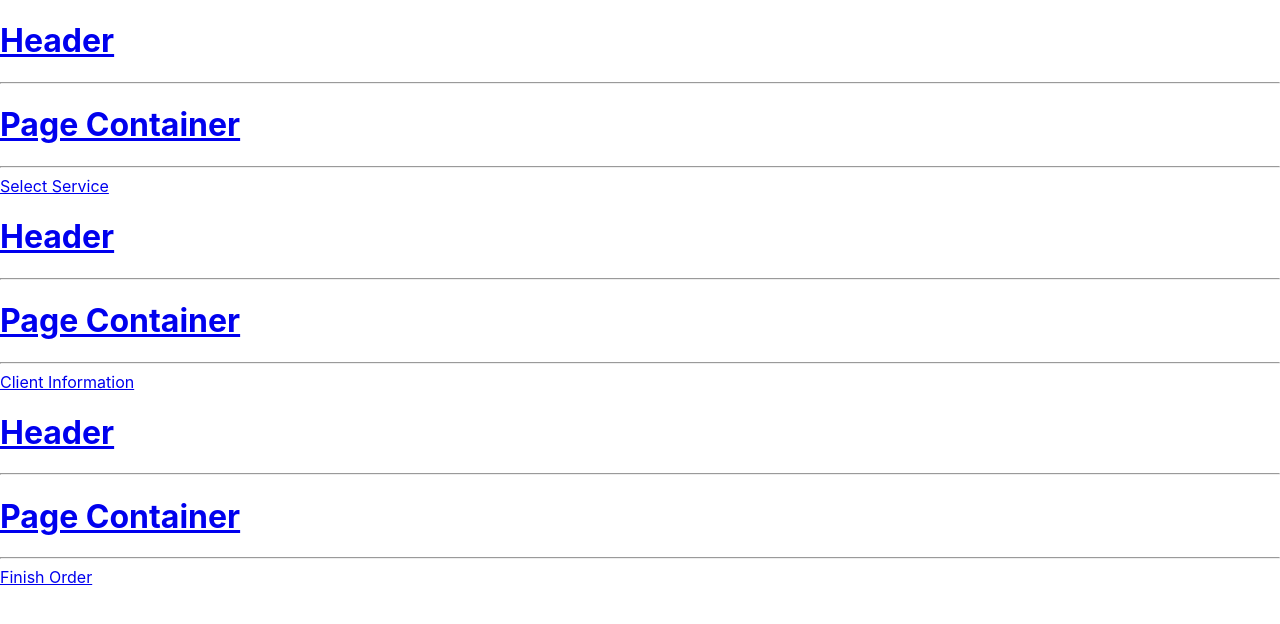
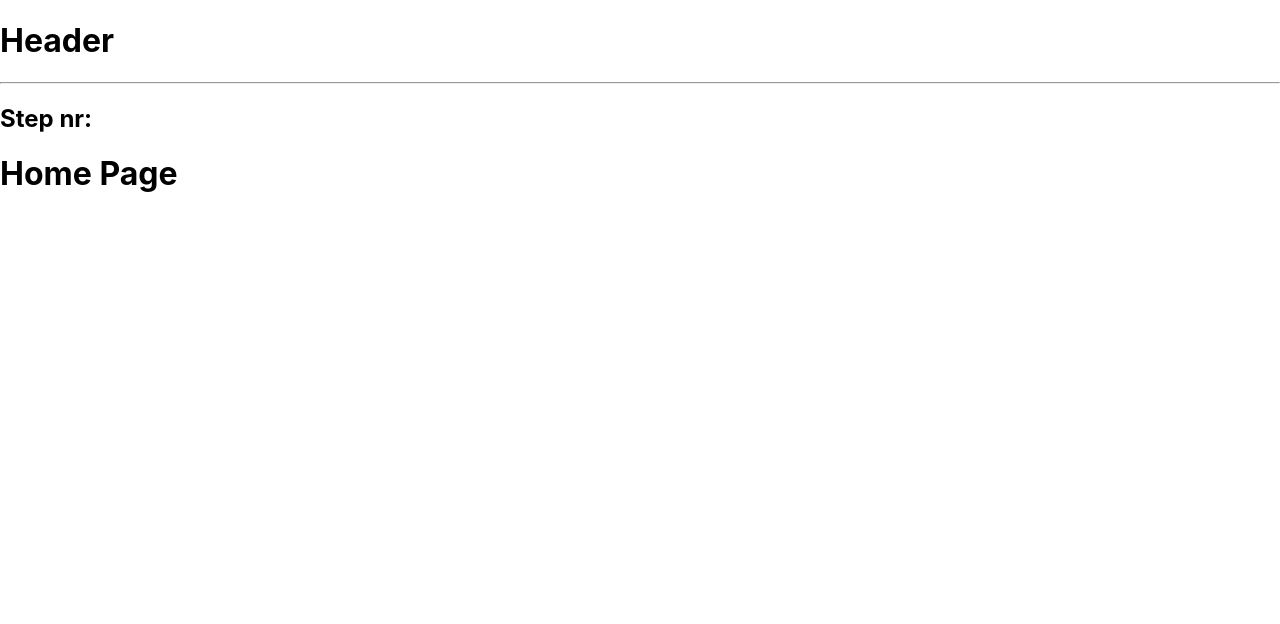
Before and after one commit to MikaelaMacari/BeautySalon, a React (Create React App) app: page /order/step in a window 1280 px wide. Shown: the top 624 px of the page. Built offline with nearby package versions, Linux system fonts and the light colour scheme.

Commit message:
updated app routes

```diff
--- a/src/pages/ClientInformation.tsx
+++ b/src/pages/ClientInformation.tsx
@@ -1,14 +1,6 @@
 import React from "react";
-import Header from "../components/layout/Header";
-import PageContainer from "../components/layout/PageContainer";
 const ClientInformation: React.FC = () => {
-  return (
-    <div className="clientInformation">
-      <Header />
-      <PageContainer />
-      Client Information
-    </div>
-  );
+  return <div className="clientInformation">Client Information</div>;
 };
 
 export default ClientInformation;
--- a/src/pages/FinishOrder.tsx
+++ b/src/pages/FinishOrder.tsx
@@ -1,14 +1,6 @@
 import React from "react";
-import Header from "../components/layout/Header";
-import PageContainer from "../components/layout/PageContainer";
 const FinishOrder: React.FC = () => {
-  return (
-    <div className="finishOrder">
-      <Header />
-      <PageContainer />
-      Finish Order
-    </div>
-  );
+  return <div className="finishOrder">Finish Order</div>;
 };
 
 export default FinishOrder;
--- a/src/pages/Main.tsx
+++ b/src/pages/Main.tsx
@@ -1,12 +1,8 @@
 import React from "react";
-import Header from "../components/layout/Header";
-import PageContainer from "../components/layout/PageContainer";
 const Main: React.FC = () => {
   return (
     <div className="main">
-      <Header />
-      <PageContainer />
-      Home
+      <h1>Home Page</h1>
     </div>
   );
 };
--- a/src/pages/SelectService.tsx
+++ b/src/pages/SelectService.tsx
@@ -1,18 +1,6 @@
 import React from "react";
-import { useParams } from "react-router-dom";
-import Header from "../components/layout/Header";
-import PageContainer from "../components/layout/PageContainer";
 const SelectService: React.FC = () => {
-  const id = useParams();
-  console.log(id);
-
-  return (
-    <div className="selectService">
-      <Header />
-      <PageContainer />
-      Select Service
-    </div>
-  );
+  return <div className="SelectService">Select Service</div>;
 };
 
 export default SelectService;
--- /dev/null
+++ b/src/pages/SharedLayout.tsx
@@ -0,0 +1,13 @@
+import React from "react";
+import { Outlet } from "react-router-dom";
+import Header from "../components/layout/Header";
+const SharedLayout: React.FC = () => {
+  return (
+    <>
+      <Header />
+      <Outlet />
+    </>
+  );
+};
+
+export default SharedLayout;
--- a/src/router/AppRoutes.tsx
+++ b/src/router/AppRoutes.tsx
@@ -1,14 +1,17 @@
 import { Route, Routes } from "react-router-dom";
 import Main from "../pages/Main";
-import SelectService from "../pages/SelectService";
+import SharedLayout from "../pages/SharedLayout";
 import OrderLayout from "./OrderLayout";
+import OrderWrapper from "./OrderWrapper";
 const AppRoutes: React.FC = () => {
   return (
     <Routes>
-      <Route path="/" element={<Main />} />
-      <Route path="/order/step">
-        <Route index element={<OrderLayout />} />
-        <Route path=":id" element={<SelectService />} />
+      <Route path="/" element={<SharedLayout />}>
+        <Route index element={<Main />} />
+        <Route path="order/step" element={<OrderLayout />}>
+          <Route index element={<Main />} />
+          <Route path=":stepId" element={<OrderWrapper />} />
+        </Route>
       </Route>
     </Routes>
   );
--- a/src/router/OrderLayout.tsx
+++ b/src/router/OrderLayout.tsx
@@ -1,19 +1,8 @@
-import { Link, Outlet } from "react-router-dom";
-import ClientInformation from "../pages/ClientInformation";
-import FinishOrder from "../pages/FinishOrder";
-import SelectService from "../pages/SelectService";
+import { Outlet } from "react-router-dom";
 const OrderLayout: React.FC = () => {
   return (
     <>
-      <Link to="/order/step/1">
-        <SelectService />
-      </Link>
-      <Link to="/order/step/2">
-        <ClientInformation />
-      </Link>
-      <Link to="/order/step/3">
-        <FinishOrder />
-      </Link>
+      <h2>Step nr:</h2>
       <Outlet />
     </>
   );
--- /dev/null
+++ b/src/router/OrderWrapper.tsx
@@ -0,0 +1,15 @@
+import React from "react";
+import { useParams } from "react-router-dom";
+import ClientInformation from "../pages/ClientInformation";
+import FinishOrder from "../pages/FinishOrder";
+import SelectService from "../pages/SelectService";
+
+const OrderWrapper: React.FC = () => {
+  const { stepId } = useParams();
+  const steps = [<SelectService />, <ClientInformation />, <FinishOrder />];
+  const page = steps.find((step, index) => index + 1 === Number(stepId));
+
+  return <section>{page}</section>;
+};
+
+export default OrderWrapper;
```
